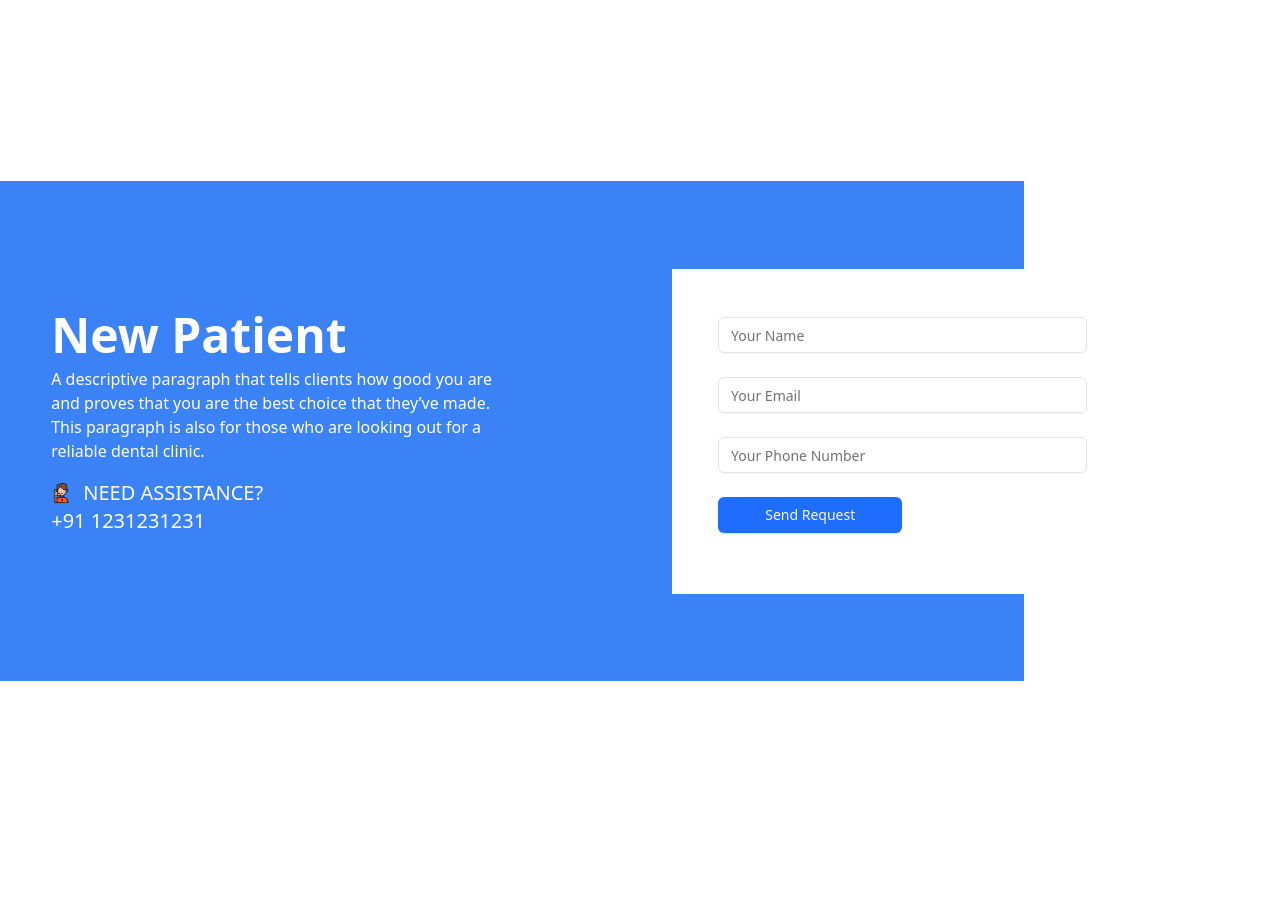
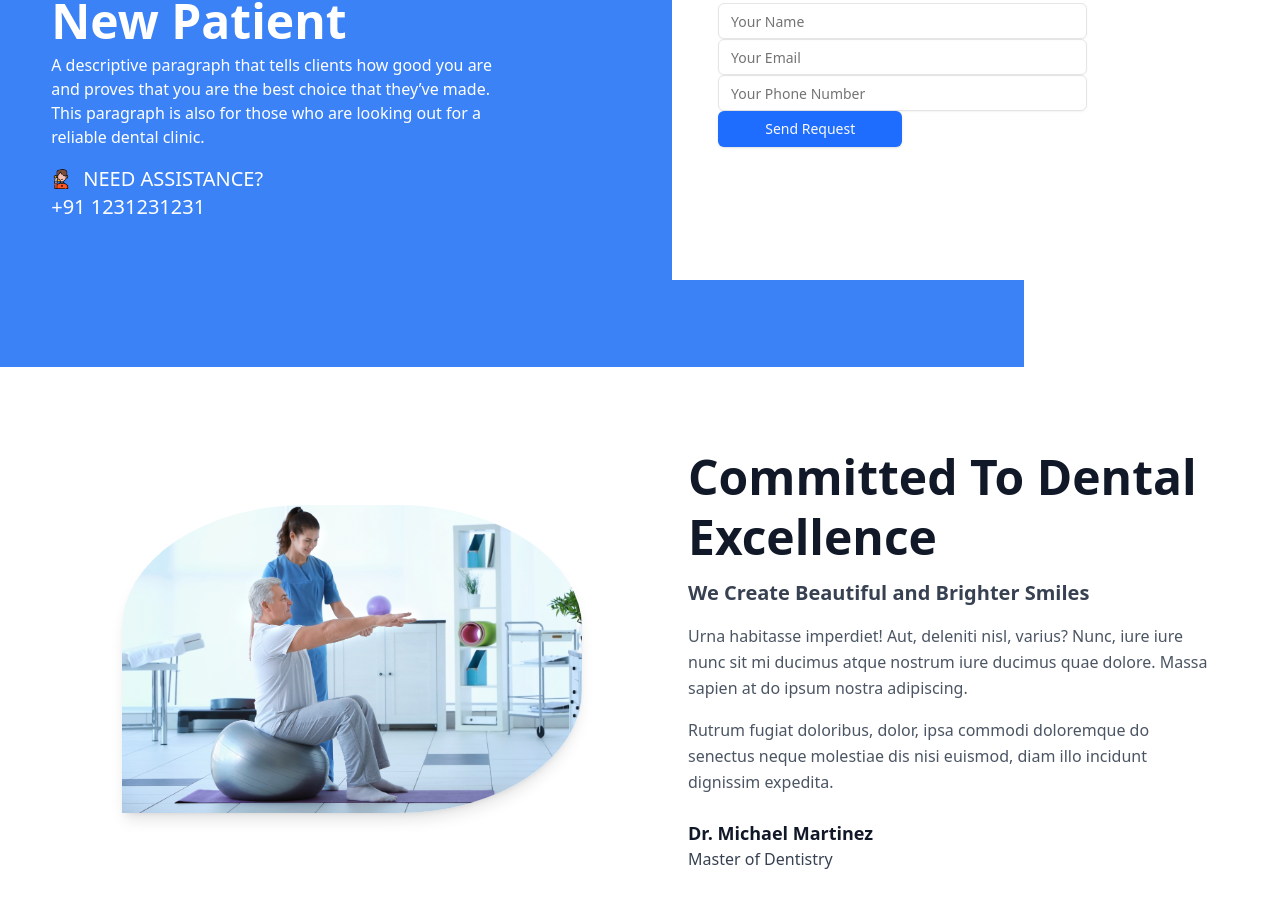
Before and after one commit to FaisalNadaf/MediCare, a Next.js app: page / in a window 1280 px wide. Shown: the part 1451-2358 px from the top of the page. Before the commit the page ends 2132 px from the top, so only its background shows below. Built offline with nearby package versions, Linux system fonts and the light colour scheme.

Commit message:
add Section03 component, update Section01 layout, and rename Section02 component

```diff
--- a/src/app/page.js
+++ b/src/app/page.js
@@ -3,6 +3,7 @@
 import HeroSection from "./pages/hero/Page";
 import Section01 from "./pages/section-1/Page";
 import Section02 from "./pages/section-2/Page";
+import Section03 from "./pages/section-3/page";
 
 export default function Home() {
 	return (
@@ -10,6 +11,7 @@ export default function Home() {
 			<HeroSection />
 			<Section01 />
 			<Section02 />
+			<Section03 />
 		</>
 	);
 }
--- a/src/app/pages/section-1/Page.jsx
+++ b/src/app/pages/section-1/Page.jsx
@@ -9,7 +9,7 @@ import Image from "next/image";
 
 const Section01 = () => {
 	return (
-		<div className="h-screen w-full  flex items-center justify-center">
+		<div className="h-full mt-10 w-full  flex items-center justify-center">
 			<div className="w-1/2 h-full flex items-center justify-center">
 				<div className="w-[80%] ">
 					{" "}
--- a/src/app/pages/section-2/Page.jsx
+++ b/src/app/pages/section-2/Page.jsx
@@ -5,10 +5,9 @@ import React from "react";
 import call from "../../../assets/images/man.png";
 import { Input } from "@/components/ui/input";
 import { Button } from "@/components/ui/button";
-const Section02 = () => {
+const Page = () => {
 	return (
-		<div className="h-[500px] w-[80%] my-8 bg-blue-500 absolute  text-white flex items-center justify-center ">
-			{/* <div className="bg-blue-500 h-[300px] w-[80%] relative top-0"/> */}
+		<div className="h-[500px] w-[80%] my-8 bg-blue-500   text-white flex items-center justify-center ">
 			<div className="w-[45%]">
 				<div className="text-5xl mb-2 font-bold ">New Patient</div>
 				<div className="my-2">
@@ -30,7 +29,7 @@ const Section02 = () => {
 			</div>
 			<div className="w-[45%] h-[65%] bg-white  relative left-40 flex items-center justify-center">
 				{" "}
-				<div className="w-[80%] h-[70%] flex flex-col gap-6">
+				<div className="w-[80%] h-[70%] flex flex-col gap-">
 					<Input
 						type="text"
 						placeholder="Your Name"
@@ -50,4 +49,4 @@ const Section02 = () => {
 	);
 };
 
-export default Section02;
+export default Page;
--- /dev/null
+++ b/src/app/pages/section-3/page.jsx
@@ -0,0 +1,53 @@
+/** @format */
+
+import Image from "next/image";
+
+import img from "../../../assets/images/image-1.png";
+
+const DentalExcellence = () => {
+	return (
+		<section className="flex flex-col md:flex-row items-center justify-between px-6 md:px-16 py-12 bg-white relative">
+			{/* Background Design */}
+			<div className="absolute top-0 left-0 w-full h-full bg-gray-100 -z-10"></div>
+
+			{/* Image Section */}
+			<div className="relative w-full md:w-1/2 flex justify-center">
+				<div className="relative w-[80%] overflow-hidden rounded-tl-[40%] rounded-tr-[40%] rounded-bl-[0%] rounded-br-[40%] shadow-lg">
+					<Image
+						src={img} // Replace with actual image path
+						alt="Dentist treating patient"
+						width={500}
+						height={500}
+						className="object-cover w-full h-full"
+					/>
+				</div>
+			</div>
+
+			{/* Text Section */}
+			<div className="w-full md:w-1/2 mt-8 md:mt-0 md:pl-12 text-left">
+				<h2 className="text-5xl font-bold text-gray-900 leading-tight">
+					Committed To Dental Excellence
+				</h2>
+				<p className="text-xl font-semibold text-gray-700 mt-3">
+					We Create Beautiful and Brighter Smiles
+				</p>
+				<p className="text-gray-600 mt-4 leading-relaxed">
+					Urna habitasse imperdiet! Aut, deleniti nisl, varius? Nunc, iure iure
+					nunc sit mi ducimus atque nostrum iure ducimus quae dolore. Massa
+					sapien at do ipsum nostra adipiscing.
+				</p>
+				<p className="text-gray-600 mt-4 leading-relaxed">
+					Rutrum fugiat doloribus, dolor, ipsa commodi doloremque do senectus
+					neque molestiae dis nisi euismod, diam illo incidunt dignissim
+					expedita.
+				</p>
+				<p className="font-semibold text-gray-900 mt-6 text-lg">
+					Dr. Michael Martinez
+				</p>
+				<p className="text-gray-700 text-base">Master of Dentistry</p>
+			</div>
+		</section>
+	);
+};
+
+export default DentalExcellence;
```
